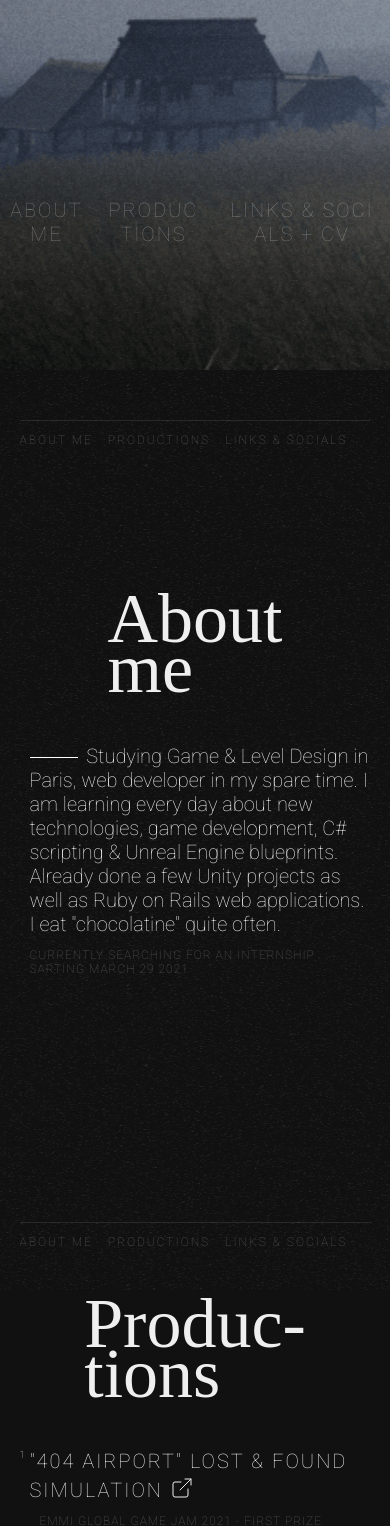
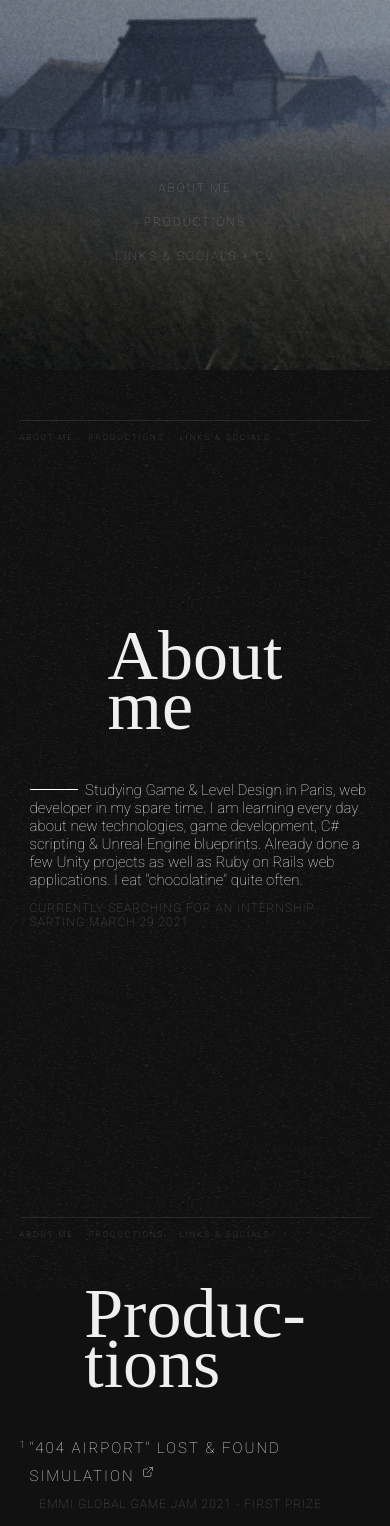
Before and after one commit to Manautbertonboitel/Personal-Website, a plain HTML site: page index.html in a window 390 px wide. Shown: the part 474-2000 px from the top of the page. Drawn offline with nearby package versions, Linux system fonts and the light colour scheme; a web font is replaced by a local one.

Commit message:
Update responsive

```diff
--- a/css/style.css
+++ b/css/style.css
@@ -298,6 +298,7 @@ section {
     position: relative;
     bottom: -3px;
     margin-left: 7px;
+    width: 20px;
 }
 
 .category-content a:hover .external-link {
@@ -330,6 +331,14 @@ section {
 
     .bienvenue h2 {
         font-size: 150px;
+    }
+
+    .links a {
+        font-size: 15px;
+    }
+
+    .category-content a .external-link {
+        width: 15px;
     }
 }
 
@@ -372,11 +381,23 @@ section {
     .category-content a:hover span {
         display: none;
     }
+
+    .category-content a .external-link {
+        width: 12px;
+    }
+
+    .category-content a:hover .external-link {
+        stroke-width: 2px;
+    }
 }
 
 @media only screen and (max-width: 659px) {
     .bienvenue h2 {
         font-size: 90px;
+    }
+
+    header::before {
+        background-attachment: local;
     }
 }
 
@@ -384,10 +405,33 @@ section {
     body {
         --category-title-size: 70px;
         --category-title-line-height: 50px;
+        --text-size: 15px;
     }
 
     .bienvenue h2 {
         font-size: 70px;
+    }
+
+    .links {
+        flex-direction: column;
+        justify-content: center;
+    }
+
+    .links a {
+        font-size: 12px;
+        margin: 10px 0;
+    }
+
+    .separator--menu a {
+        font-size: 8px;
+    }
+
+    .separator--menu--footer a {
+        font-size: 8px;
+    }
+
+    .separator--menu--footer p {
+        font-size: 8px;
     }
 }
 
```
Also changed, not shown: index.html (line endings or trailing spaces).
